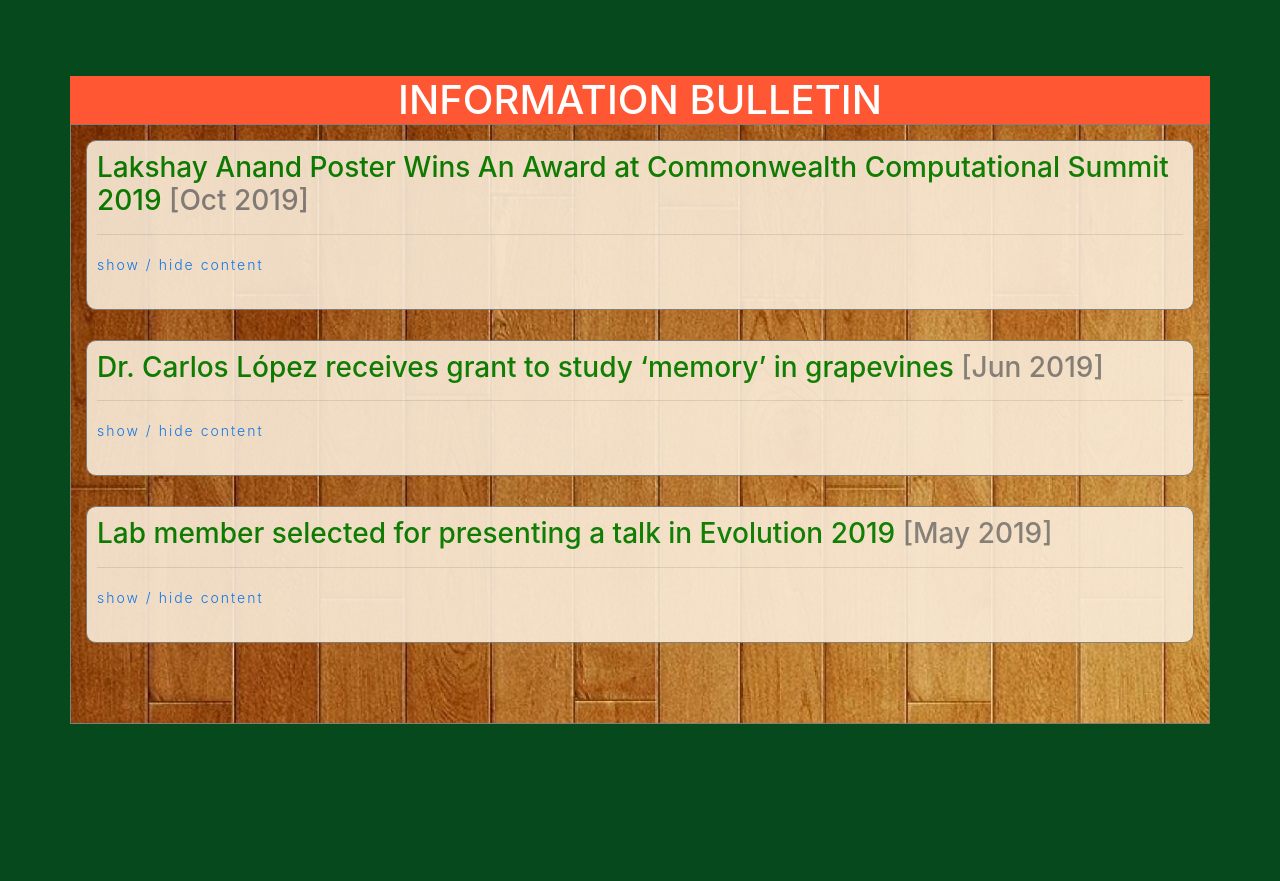
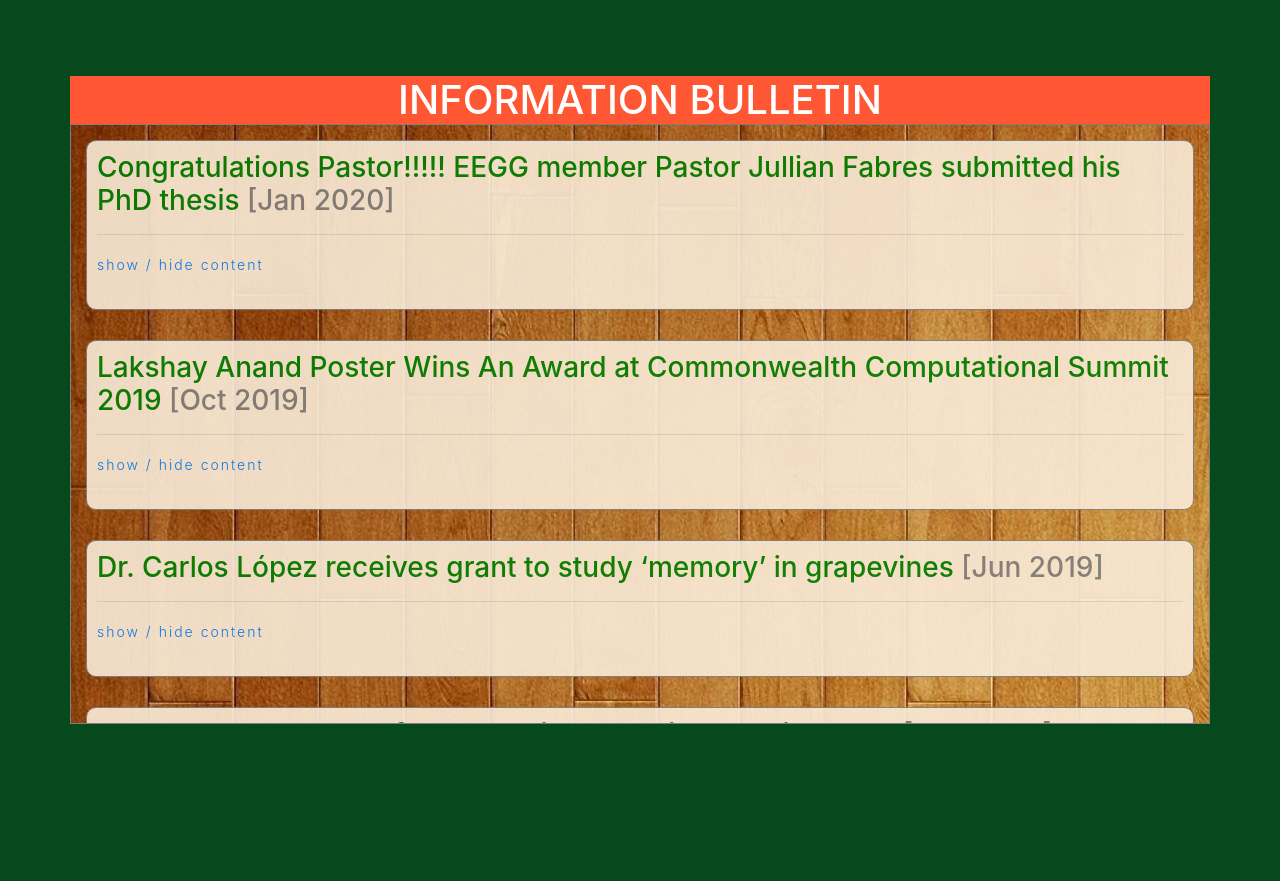
Before and after one commit to eegg-lab/eegg-lab.github.io, a plain HTML site: page index.html in a window 1280 px wide. Shown: the part 1840-2721 px from the top of the page. Drawn offline with nearby package versions, Linux system fonts and the light colour scheme; a script that the page names is missing.

Commit message:
Update index.html

```diff
--- a/index.html
+++ b/index.html
@@ -198,6 +198,50 @@
   <div class="container">   <div class="row" style="text-align: center;color:white;background-color: #FF5733;"><div class="col-md-12"><h1>INFORMATION BULLETIN</h1></div></div> </div>
     <div id="cont" class="container" style="background-image: url(img/wood.jpg);" >
 
+
+	    <!--==========================
+    notification start
+  ============================-->
+
+  <div  class="row" style="padding: 15px;" >
+
+      <div  id="cardss" class="col-md-12" >
+
+        <h3 style="color: green;"> Congratulations Pastor!!!!! EEGG member Pastor Jullian Fabres submitted his PhD thesis
+		 <font color="grey">[Jan 2020]</font> </h3>
+
+        <hr>
+
+        <p>
+
+
+            <a  data-toggle="collapse" href="#collapseExample1234" role="button" aria-expanded="false" aria-controls="collapseExample">
+                show / hide content
+              </a>
+
+
+            </p>
+
+            <div class="collapse" id="collapseExample1234">
+
+            EEGG member Pastor Jullian Fabres submitted his PhD thesis
+		titled: A Multiple 'Omics' Approach to Study the Interaction between Virus vinifera
+		Transcriptome and Epigenome and the Barossa Valley Terroir' on January 10th at the University of Adelaide.
+
+
+           <img src="img/pastor.jpeg" />
+
+          </div>
+
+      </div>
+
+    </div>
+
+
+
+      <!--==========================
+  notification end
+============================-->
 
 	    <!--==========================
     notification start
```
